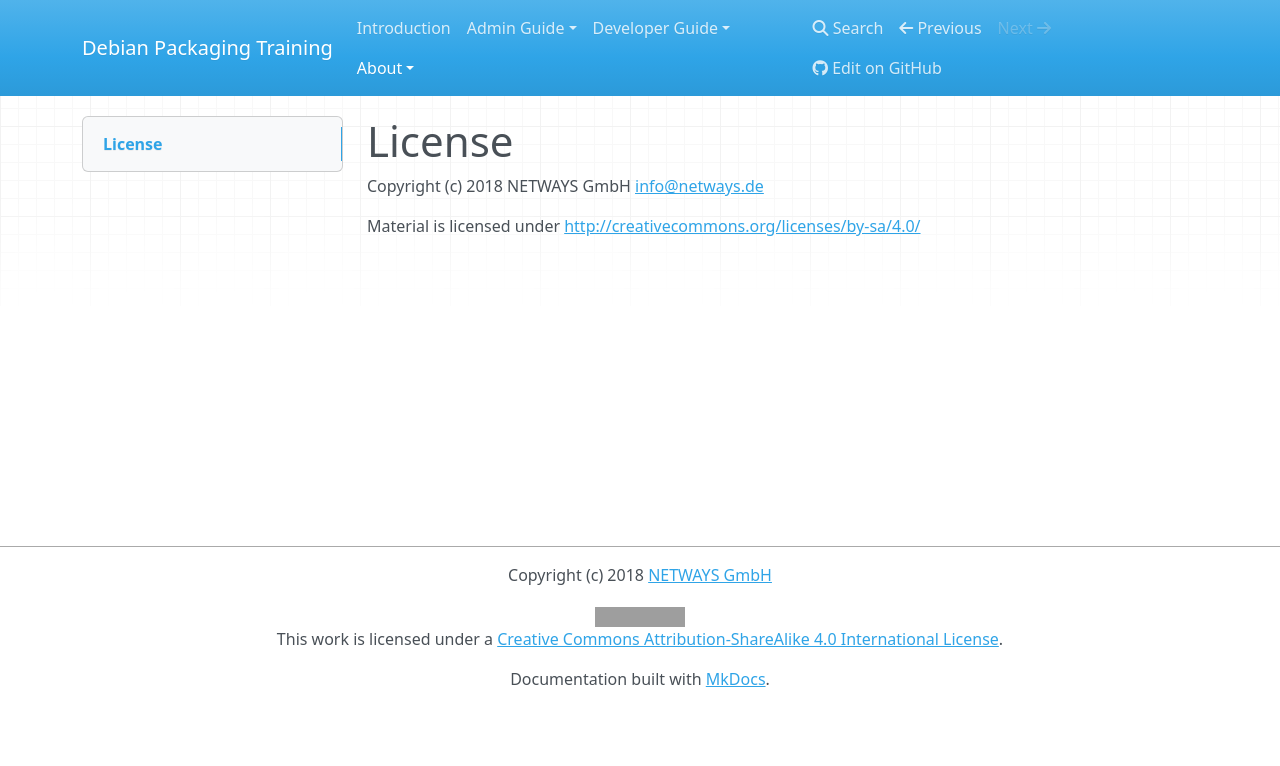
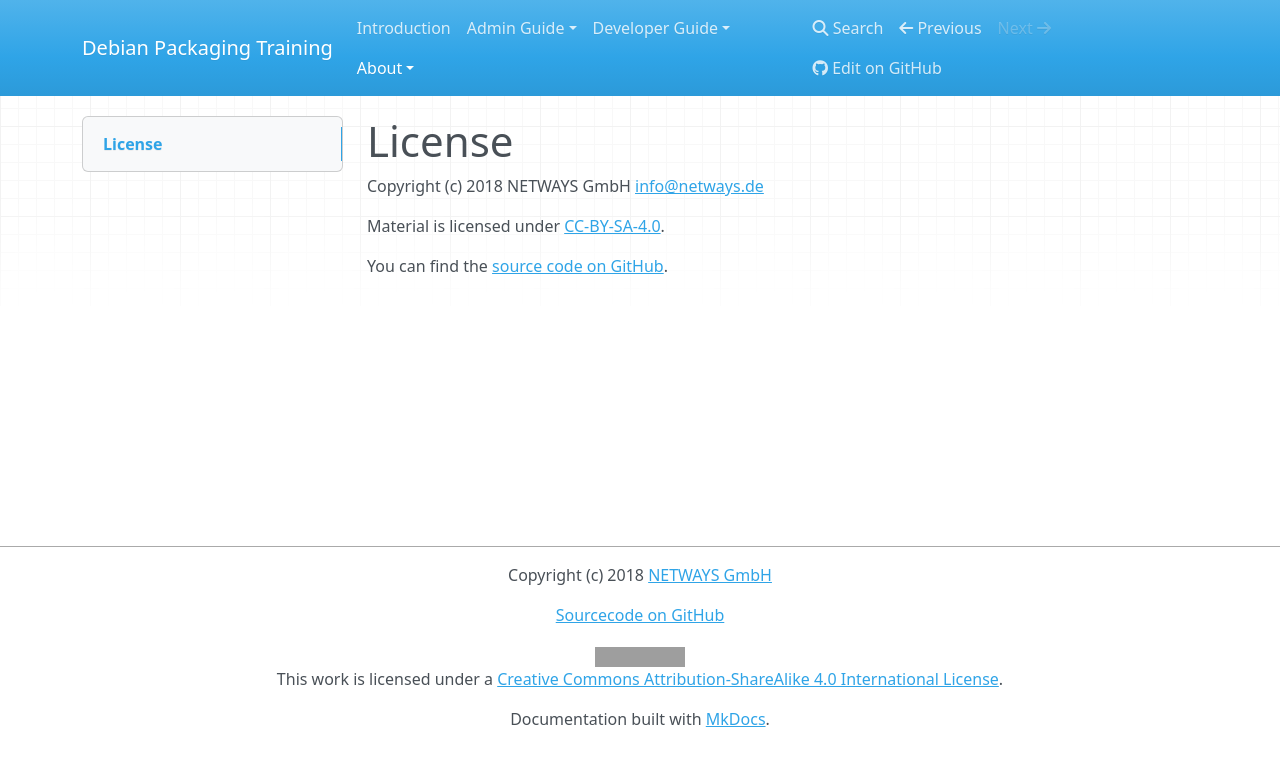
Before and after one commit to lazyfrosch/training-debian-packaging, an MkDocs documentation site: the page built from docs/about/license.md, in a window 1280 px wide. Shown: the top 766 px of the page. Built offline with MkDocs 1.6.1, drawn with Linux system fonts in a browser that asks for light colours; nearby versions of some CDN libraries; old or Windows-style settings are respelled for this version of MkDocs; grey boxes are pictures that could not be loaded.

Commit message:
Add source code links

```diff
--- a/docs/about/license.md
+++ b/docs/about/license.md
@@ -3,4 +3,6 @@
 
 Copyright (c) 2018 NETWAYS GmbH <info@netways.de>
 
-Material is licensed under [http://creativecommons.org/licenses/by-sa/4.0/](http://creativecommons.org/licenses/by-sa/4.0/)
+Material is licensed under [CC-BY-SA-4.0](http://creativecommons.org/licenses/by-sa/4.0/).
+
+You can find the [source code on GitHub](https://github.com/lazyfrosch/training-debian-packaging).
--- a/mkdocs.yml
+++ b/mkdocs.yml
@@ -4,6 +4,7 @@
 site_author: Markus Frosch <markus.frosch@netways.de>
 copyright: >-
   <p>Copyright (c) 2018 <a href="mailto:info@netways.de">NETWAYS GmbH</a></p>
+  <p><a href="https://github.com/lazyfrosch/training-debian-packaging">Sourcecode on GitHub</a></p>
   <p><a rel="license" href="http://creativecommons.org/licenses/by-sa/4.0/">
   <img alt="Creative Commons License" style="border-width:0" src="https://i.creativecommons.org/l/by-sa/4.0/88x31.png" />
   </a><br />This work is licensed under a
```
